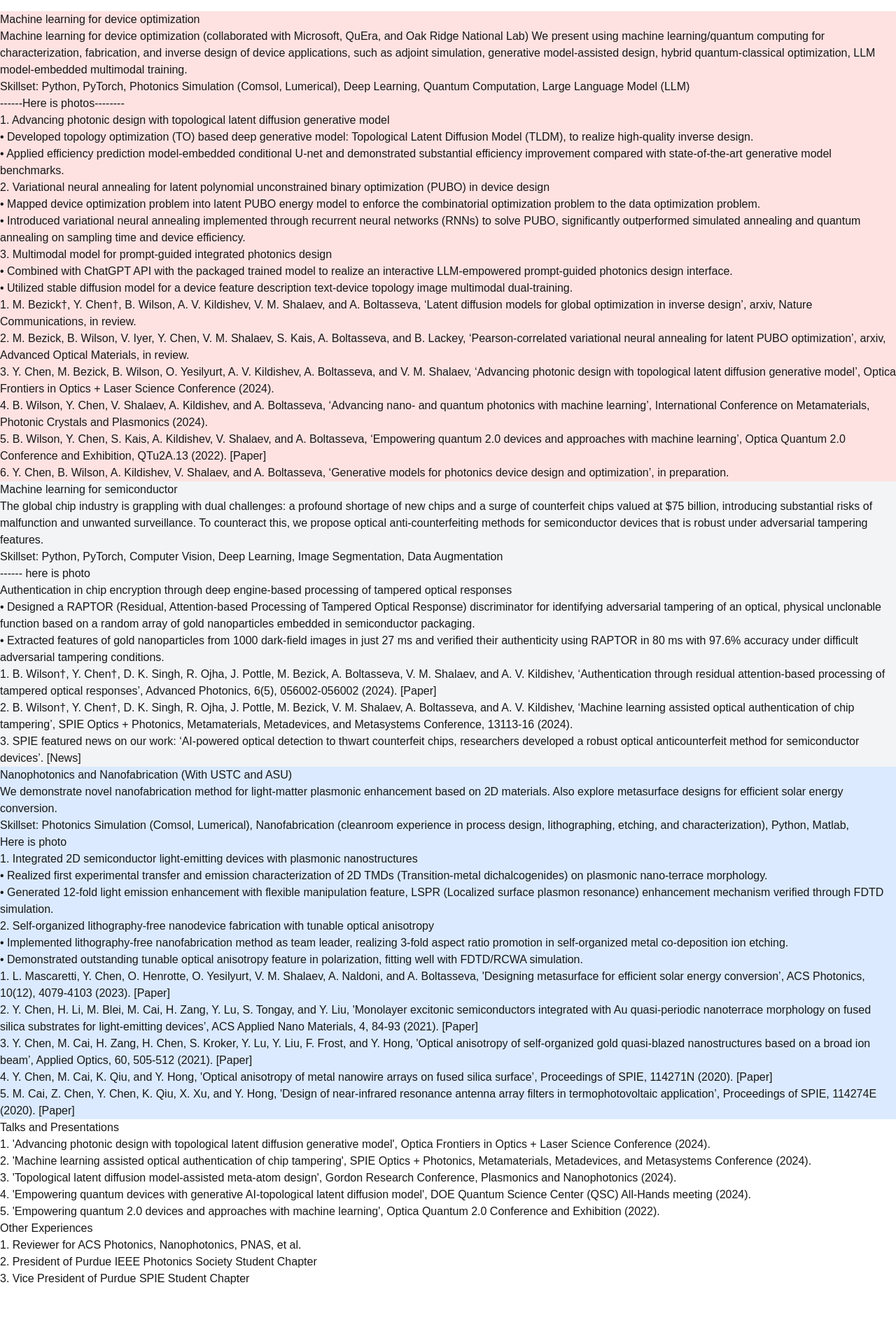
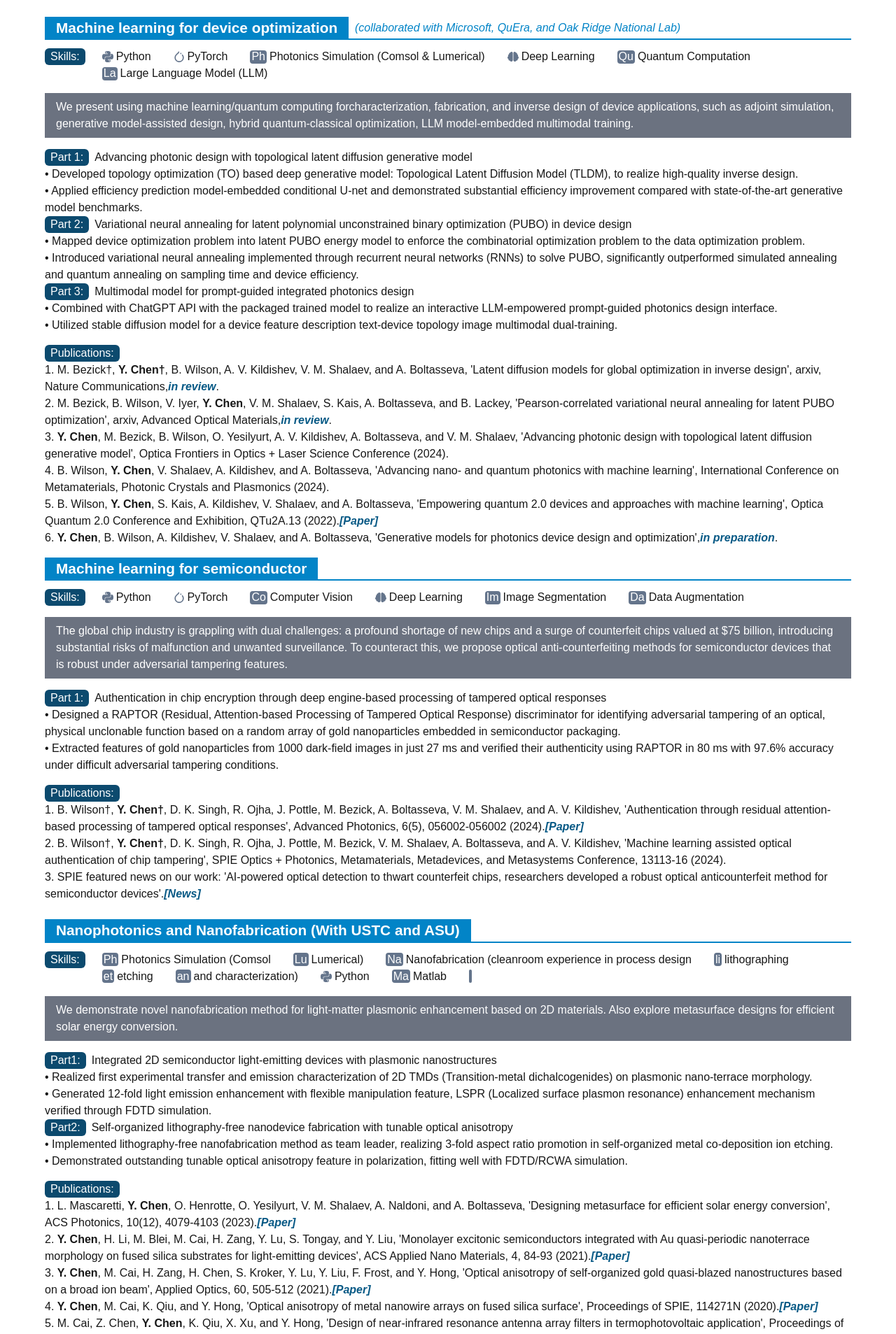
Before and after one commit to chen4114/portfolio, a Next.js app: page /research-experience in a window 1280 px wide. Shown: the part 40-1947 px from the top of the page at 70% size. Before the commit the page ends 1880 px from the top, so only its background shows below. Built offline with nearby package versions, Linux system fonts and the light colour scheme.

Commit message:
update research page

```diff
--- a/app/industrial-experience/page.tsx
+++ b/app/industrial-experience/page.tsx
@@ -104,15 +104,18 @@ const ExperiencePart: React.FC = () => {
                 </div>
               </TitleOne>
 
-              {job.skillset && <div className='flex gap-5'>
-                <div className="block bg-sky-100 h-full">Skills:</div>
+              {job.skillset && <div className='flex  mt-3'>
+                <span className="inline-block bg-sky-900 text-white h-full rounded-md px-2 mr-2">Skills:</span>
+                <TechIcons skills={job.skillset} />
+              </div>}
 
-                <TechIcons skills={job.skillset} />
-                </div>}
+              {job.mentor && <div className='flex mt-2'> <span className="block bg-sky-900 text-white h-full rounded-md px-2 mr-3">Mentor:</span>
 
-              {job.mentor && <div>Mentor: {job.mentor}</div>}
-              {job.manager && <p>Manager: {job.manager}</p>}
-              {job.skillset && <div>Skills: {job.skillset}</div>}
+                <span className='font-[800]'>{job.mentor}</span>
+              </div>}
+              {job.manager && <div className='flex mt-2'> <span className="block bg-sky-900 text-white h-full rounded-md px-2 mr-3">Manager:</span>
+                <span className='font-[800]'>{job.manager}</span>
+              </div>}
               {Object.keys(job.content).map((key, index) => (
                 <div key={index}>
                   <p className='font-[600]'>{key}</p>
--- a/app/research-experience/page.tsx
+++ b/app/research-experience/page.tsx
@@ -1,29 +1,63 @@
+import TechIcons from '@/components/skill-icons'
+import TitleOne from '@/components/title-one'
 import React from 'react'
+
+const paperlineStyle = "font-[800] italic text-sky-800"
 
 const ResearchPage = () => {
   return (
-    <div>
-      <div className='Machine learning for device optimization bg-red-100'>
-        <p>Machine learning for device optimization</p>
+    <div className='px-body1'>
+      <div className='Machine learning for device optimization mt-2'>
+        <TitleOne title={"Machine learning for device optimization"} >
+          <span className='text-sky-600 italic flex pt-1'>
+            &nbsp; (collaborated with Microsoft, QuEra, and Oak Ridge National Lab)
+          </span>
+        </TitleOne>
 
-        <div>
-          Machine learning for device optimization (collaborated with Microsoft, QuEra, and Oak Ridge National Lab)
-          We present using machine learning/quantum computing for characterization, fabrication, and inverse design of device applications, such as adjoint simulation, generative model-assisted design, hybrid quantum-classical optimization, LLM model-embedded multimodal training.
+        <div className='flex  mt-3'>
+          <span className="inline-block bg-sky-900 text-white h-full rounded-md px-2 mr-2">Skills:</span>
+          <TechIcons skills={"Python, PyTorch, Photonics Simulation (Comsol & Lumerical), Deep Learning, Quantum Computation, Large Language Model (LLM)"} />
+        </div>
 
+        <div className='bg-gray-500 text-white px-4 py-2 my-4'>
+          We present using machine learning/quantum computing forcharacterization, fabrication, and inverse design of device applications, such as adjoint simulation, generative model-assisted design, hybrid quantum-classical optimization, LLM model-embedded multimodal training.
+        </div>
+        <div className='parts '>
 
-        </div>
-        <p>Skillset: Python, PyTorch, Photonics Simulation (Comsol, Lumerical), Deep Learning, Quantum Computation, Large Language Model (LLM)</p>
+          <ul className='part1'>
+            <p>
+              <span className="inline-block bg-sky-900 text-white h-full rounded-md px-2 mr-2">Part 1:</span>
+              Advancing photonic design with topological latent diffusion generative model
 
-        <div> ------Here is photos--------</div>
-        <p>1. Advancing photonic design with topological latent diffusion generative model</p>
-        <p>• Developed topology optimization (TO) based deep generative model: Topological Latent Diffusion Model (TLDM), to realize high-quality inverse design.</p>
-        <p>• Applied efficiency prediction model-embedded conditional U-net and demonstrated substantial efficiency improvement compared with state-of-the-art generative model benchmarks.</p>
+            </p>
 
-        <p>2. Variational neural annealing for latent polynomial unconstrained binary optimization (PUBO) in device design</p>
-        <p>• Mapped device optimization problem into latent PUBO energy model to enforce the combinatorial optimization problem to the data optimization problem.</p>
-        <p>• Introduced variational neural annealing implemented through recurrent neural networks (RNNs) to solve PUBO, significantly outperformed simulated annealing and quantum annealing on sampling time and device efficiency.</p>
+            <li>
+              • Developed topology optimization (TO) based deep generative model: Topological Latent Diffusion Model (TLDM), to realize high-quality inverse design.
+            </li>
+            <li>
+              • Applied efficiency prediction model-embedded conditional U-net and demonstrated substantial efficiency improvement compared with state-of-the-art generative model benchmarks.
+            </li>
+          </ul>
+          <ul className='part2'>
+
             <p>
-          3. Multimodal model for prompt-guided integrated photonics design
+              <span className="inline-block bg-sky-900 text-white h-full rounded-md px-2 mr-2">Part 2:</span>
+              Variational neural annealing for latent polynomial unconstrained binary optimization (PUBO) in device design
+            </p>
+
+            <li>
+              • Mapped device optimization problem into latent PUBO energy model to enforce the combinatorial optimization problem to the data optimization problem.
+            </li>
+            <li>
+              • Introduced variational neural annealing implemented through recurrent neural networks (RNNs) to solve PUBO, significantly outperformed simulated annealing and quantum annealing on sampling time and device efficiency.
+            </li>
+          </ul>
+
+          <ul className='part3'>
+            <p>
+              <span className="inline-block bg-sky-900 text-white h-full rounded-md px-2 mr-2">Part 3:</span>
+              Multimodal model for prompt-guided integrated photonics design
+
             </p>
             <p>
               • Combined with ChatGPT API with the packaged trained model to realize an interactive LLM-empowered prompt-guided photonics design interface.
@@ -31,80 +65,127 @@ const ResearchPage = () => {
             <p>
               • Utilized stable diffusion model for a device feature description text-device topology image multimodal dual-training.
             </p>
+          </ul>
 
-        <ul>
+        </div>
+        <ul className='publications mt-4'>
+          <p>
+            <span className="inline-block bg-sky-900 text-white h-full rounded-md px-2 mr-2">Publications:</span>
+          </p>
           <li>
-            1. M. Bezick†, Y. Chen†, B. Wilson, A. V. Kildishev, V. M. Shalaev, and A. Boltasseva, ‘Latent diffusion models for global optimization in inverse design’, arxiv, Nature Communications, in review.
+            1. M. Bezick†, <span className="font-[800]">Y. Chen†</span>, B. Wilson, A. V. Kildishev, V. M. Shalaev, and A. Boltasseva, &apos;Latent diffusion models for global optimization in inverse design&apos;, arxiv, Nature Communications,
+            <span className={`${paperlineStyle}`}>in review</span>.
           </li>
           <li>
-            2. M. Bezick, B. Wilson, V. Iyer, Y. Chen, V. M. Shalaev, S. Kais, A. Boltasseva, and B. Lackey, ‘Pearson-correlated variational neural annealing for latent PUBO optimization’, arxiv, Advanced Optical Materials, in review.
+            2. M. Bezick, B. Wilson, V. Iyer, <span className="font-[800]">Y. Chen</span>, V. M. Shalaev, S. Kais, A. Boltasseva, and B. Lackey, &apos;Pearson-correlated variational neural annealing for latent PUBO optimization&apos;, arxiv, Advanced Optical Materials,
+            <span className={`${paperlineStyle}`}>in review</span>.
 
           </li>
           <li>
-            3. Y. Chen, M. Bezick, B. Wilson, O. Yesilyurt, A. V. Kildishev, A. Boltasseva, and V. M. Shalaev, ‘Advancing photonic design with topological latent diffusion generative model’, Optica Frontiers in Optics + Laser Science Conference (2024).
+            3. <span className="font-[800]">Y. Chen</span>, M. Bezick, B. Wilson, O. Yesilyurt, A. V. Kildishev, A. Boltasseva, and V. M. Shalaev, &apos;Advancing photonic design with topological latent diffusion generative model&apos;, Optica Frontiers in Optics + Laser Science Conference (2024).
 
           </li>
           <li>
-            4. B. Wilson, Y. Chen, V. Shalaev, A. Kildishev, and A. Boltasseva, ‘Advancing nano- and quantum photonics with machine learning’, International Conference on Metamaterials, Photonic Crystals and Plasmonics (2024).
+            4. B. Wilson, <span className="font-[800]">Y. Chen</span>, V. Shalaev, A. Kildishev, and A. Boltasseva, &apos;Advancing nano- and quantum photonics with machine learning&apos;, International Conference on Metamaterials, Photonic Crystals and Plasmonics (2024).
 
           </li>
           <li>
-            5. B. Wilson, Y. Chen, S. Kais, A. Kildishev, V. Shalaev, and A. Boltasseva, ‘Empowering quantum 2.0 devices and approaches with machine learning’, Optica Quantum 2.0 Conference and Exhibition, QTu2A.13 (2022). [Paper]
+            5. B. Wilson, <span className="font-[800]">Y. Chen</span>, S. Kais, A. Kildishev, V. Shalaev, and A. Boltasseva, &apos;Empowering quantum 2.0 devices and approaches with machine learning&apos;, Optica Quantum 2.0 Conference and Exhibition, QTu2A.13 (2022).
+            <a className={`${paperlineStyle}`}
+              href='https://opg.optica.org/abstract.cfm?uri=QUANTUM-2022-QTu2A.13'>
+              [Paper]
+            </a>
 
           </li>
           <li>
-            6. Y. Chen, B. Wilson, A. Kildishev, V. Shalaev, and A. Boltasseva, ‘Generative models for photonics device design and optimization’, in preparation.
+
+            6. <span className="font-[800]">Y. Chen</span>, B. Wilson, A. Kildishev, V. Shalaev, and A. Boltasseva, &apos;Generative models for photonics device design and optimization&apos;,
+            <span className={`${paperlineStyle} `}>in preparation</span>.
 
           </li>
         </ul>
 
       </div>
-      <div className='Machine learning for semiconductor  bg-gray-100'>
-        <p>Machine learning for semiconductor</p>
-        <p>
+      <div className='Machine learning for semiconductor  mt-4'>
+
+        <TitleOne title={"Machine learning for semiconductor"} />
+
+        <div className='flex  mt-3'>
+          <span className="block bg-sky-900 text-white h-full rounded-md px-2 mr-2">Skills:</span>
+          <TechIcons skills={"Python, PyTorch, Computer Vision, Deep Learning, Image Segmentation, Data Augmentation"} />
+        </div>
+
+        <div className='bg-gray-500 text-white px-4 py-2 my-4'>
           The global chip industry is grappling with dual challenges: a profound shortage of new chips and a surge of counterfeit chips valued at $75 billion, introducing substantial risks of malfunction and unwanted surveillance. To counteract this, we propose optical anti-counterfeiting methods for semiconductor devices that is robust under adversarial tampering features.
 
+        </div>
+
+        <ul>
+          <p>
+            <span className="inline-block bg-sky-900 text-white h-full rounded-md px-2 mr-2">Part 1:</span>
+            Authentication in chip encryption through deep engine-based processing of tampered optical responses
           </p>
-        <p>
-          Skillset: Python, PyTorch, Computer Vision, Deep Learning, Image Segmentation, Data Augmentation
-        </p>
-        <div>------ here is photo</div>
-        <p>Authentication in chip encryption through deep engine-based processing of tampered optical responses</p>
-
           <p>
             • Designed a RAPTOR (Residual, Attention-based Processing of Tampered Optical Response) discriminator for identifying adversarial tampering of an optical, physical unclonable function based on a random array of gold nanoparticles embedded in semiconductor packaging.
           </p>
           <p>
             • Extracted features of gold nanoparticles from 1000 dark-field images in just 27 ms and verified their authenticity using RAPTOR in 80 ms with 97.6% accuracy under difficult adversarial tampering conditions.
+          </p>
+        </ul>
+
+
+
+        <ul className='publications mt-4'>
+          <p>
+            <span className="inline-block bg-sky-900 text-white h-full rounded-md px-2 mr-2">Publications:</span>
 
           </p>
-        <ul>
           <li>
-            1. B. Wilson†, Y. Chen†, D. K. Singh, R. Ojha, J. Pottle, M. Bezick, A. Boltasseva, V. M. Shalaev, and A. V. Kildishev, ‘Authentication through residual attention-based processing of tampered optical responses’, Advanced Photonics, 6(5), 056002-056002 (2024). [Paper]
+            1. B. Wilson†, <span className="font-[800]">Y. Chen†</span>, D. K. Singh, R. Ojha, J. Pottle, M. Bezick, A. Boltasseva, V. M. Shalaev, and A. V. Kildishev, &apos;Authentication through residual attention-based processing of tampered optical responses&apos;, <span className=''>Advanced Photonics</span>, 6(5), 056002-056002 (2024).
+
+            <a className={`${paperlineStyle}`}
+              href='https://www.spiedigitallibrary.org/journals/advanced-photonics/volume-6/issue-05/056002/Authentication-through-residual-attention-based-processing-of-tampered-optical-responses/10.1117/1.AP.6.5.056002.full?tab=ArticleLink'>
+              [Paper]
+            </a>
+
 
           </li>
           <li>
-            2. B. Wilson†, Y. Chen†, D. K. Singh, R. Ojha, J. Pottle, M. Bezick, V. M. Shalaev, A. Boltasseva, and A. V. Kildishev, ‘Machine learning assisted optical authentication of chip tampering’, SPIE Optics + Photonics, Metamaterials, Metadevices, and Metasystems Conference, 13113-16 (2024).
+            2. B. Wilson†, <span className="font-[800]">Y. Chen†</span>, D. K. Singh, R. Ojha, J. Pottle, M. Bezick, V. M. Shalaev, A. Boltasseva, and A. V. Kildishev, &apos;Machine learning assisted optical authentication of chip tampering&apos;, SPIE Optics + Photonics, Metamaterials, Metadevices, and Metasystems Conference, 13113-16 (2024).
 
           </li>
           <li>
-            3. SPIE featured news on our work: ‘AI-powered optical detection to thwart counterfeit chips, researchers developed a robust optical anticounterfeit method for semiconductor devices’. [News]
-
+            3. SPIE featured news on our work: &apos;AI-powered optical detection to thwart counterfeit chips, researchers developed a robust optical anticounterfeit method for semiconductor devices&apos;.
+            <a className={`${paperlineStyle}`}
+              href='https://spie.org/news/ai-powered-optical-detection-to-thwart-counterfeit-chips#_=_'>
+              [News]
+            </a>
           </li>
         </ul>
       </div>
-      <div className=' Nanophotonics and Nanofabrication (With USTC and ASU) bg-blue-100'>
-        <p>Nanophotonics and Nanofabrication (With USTC and ASU)</p>
+      <div className=' Nanophotonics and Nanofabrication (With USTC and ASU) mt-6'>
+
+
+
+        <TitleOne title={"Nanophotonics and Nanofabrication (With USTC and ASU)"} />
+
+        <div className='flex  mt-3'>
+          <span className="block bg-sky-900 text-white h-full rounded-md px-2 mr-2">Skills:</span>
+          <TechIcons skills={"Photonics Simulation (Comsol, Lumerical), Nanofabrication (cleanroom experience in process design, lithographing, etching, and characterization), Python, Matlab,"} />
+        </div>
+
+        <div className='bg-gray-500 text-white px-4 py-2 my-4'>
+          We demonstrate novel nanofabrication method for light-matter plasmonic enhancement based on 2D materials. Also explore metasurface designs for efficient solar energy conversion.
+
+        </div>
+
+        <ul>
           <p>
-          We demonstrate novel nanofabrication method for light-matter plasmonic enhancement based on 2D materials. Also explore metasurface designs for efficient solar energy conversion.
+            <span className="inline-block bg-sky-900 text-white h-full rounded-md px-2 mr-2">Part1:</span>
+            Integrated 2D semiconductor light-emitting devices with plasmonic nanostructures
+
           </p>
-        <p>
-          Skillset: Photonics Simulation (Comsol, Lumerical), Nanofabrication (cleanroom experience in process design, lithographing, etching, and characterization), Python, Matlab,
-        </p>
-        <div>Here is photo</div>
-        <ul>
           <li>
-            1. Integrated 2D semiconductor light-emitting devices with plasmonic nanostructures
           </li>
           <li>
             • Realized first experimental transfer and emission characterization of 2D TMDs (Transition-metal dichalcogenides) on plasmonic nano-terrace morphology.
@@ -114,9 +195,12 @@ const ResearchPage = () => {
           </li>
         </ul>
         <ul>
-          <li>
-            2. Self-organized lithography-free nanodevice fabrication with tunable optical anisotropy
-          </li>
+          <p>
+            <span className="inline-block bg-sky-900 text-white h-full rounded-md px-2 mr-2">Part2:</span>
+            Self-organized lithography-free nanodevice fabrication with tunable optical anisotropy
+
+          </p>
+
           <li>
             • Implemented lithography-free nanofabrication method as team leader, realizing 3-fold aspect ratio promotion in self-organized metal co-deposition ion etching.
           </li>
@@ -124,21 +208,46 @@ const ResearchPage = () => {
             • Demonstrated outstanding tunable optical anisotropy feature in polarization, fitting well with FDTD/RCWA simulation.
           </li>
         </ul>
-        <ul className='pulications'>
-          <li>1. L. Mascaretti, Y. Chen, O. Henrotte, O. Yesilyurt, V. M. Shalaev, A. Naldoni, and A. Boltasseva, &apos;Designing metasurface for efficient solar energy conversion’, ACS Photonics, 10(12), 4079-4103 (2023). [Paper]
+        <ul className='publications mt-4'>
+          <p>
+            <span className="inline-block bg-sky-900 text-white h-full rounded-md px-2 mr-2">Publications:</span>
+
+          </p>
+          <li>1. L. Mascaretti, <span className="font-[800]">Y. Chen</span>, O. Henrotte, O. Yesilyurt, V. M. Shalaev, A. Naldoni, and A. Boltasseva, &apos;Designing metasurface for efficient solar energy conversion&apos;, ACS Photonics, 10(12), 4079-4103 (2023).
+            <a className={`${paperlineStyle}`}
+              href='https://pubs.acs.org/doi/full/10.1021/acsphotonics.3c01013'>
+              [Paper]
+            </a>
           </li>
-          <li>2. Y. Chen, H. Li, M. Blei, M. Cai, H. Zang, Y. Lu, S. Tongay, and Y. Liu, &apos;Monolayer excitonic semiconductors integrated with Au quasi-periodic nanoterrace morphology on fused silica substrates for light-emitting devices’, ACS Applied Nano Materials, 4, 84-93 (2021). [Paper]
+          <li>2. <span className="font-[800]">Y. Chen</span>, H. Li, M. Blei, M. Cai, H. Zang, Y. Lu, S. Tongay, and Y. Liu, &apos;Monolayer excitonic semiconductors integrated with Au quasi-periodic nanoterrace morphology on fused silica substrates for light-emitting devices&apos;, ACS Applied Nano Materials, 4, 84-93 (2021).
+            <a className={`${paperlineStyle}`}
+              href='https://pubs.acs.org/doi/10.1021/acsanm.0c02386'>
+              [Paper]
+            </a>
           </li>
-          <li>3. Y. Chen, M. Cai, H. Zang, H. Chen, S. Kroker, Y. Lu, Y. Liu, F. Frost, and Y. Hong, &apos;Optical anisotropy of self-organized gold quasi-blazed nanostructures based on a broad ion beam’, Applied Optics, 60, 505-512 (2021). [Paper]
+          <li>3. <span className="font-[800]">Y. Chen</span>, M. Cai, H. Zang, H. Chen, S. Kroker, Y. Lu, Y. Liu, F. Frost, and Y. Hong, &apos;Optical anisotropy of self-organized gold quasi-blazed nanostructures based on a broad ion beam&apos;, Applied Optics, 60, 505-512 (2021).
+            <a className={`${paperlineStyle}`}
+              href='https://doi.org/10.1364/AO.412631'>
+              [Paper]
+            </a>
           </li>
-          <li>4. Y. Chen, M. Cai, K. Qiu, and Y. Hong, &apos;Optical anisotropy of metal nanowire arrays on fused silica surface’, Proceedings of SPIE, 114271N (2020). [Paper]
+          <li>4. <span className="font-[800]">Y. Chen</span>, M. Cai, K. Qiu, and Y. Hong, &apos;Optical anisotropy of metal nanowire arrays on fused silica surface&apos;, Proceedings of SPIE, 114271N (2020).
+            <a className={`${paperlineStyle}`}
+              href='https://doi.org/10.1117/12.2551664'>
+              [Paper]
+            </a>
           </li>
-          <li>5. M. Cai, Z. Chen, Y. Chen, K. Qiu, X. Xu, and Y. Hong, &apos;Design of near-infrared resonance antenna array filters in termophotovoltaic application’, Proceedings of SPIE, 114274E (2020). [Paper]
+          <li>5. M. Cai, Z. Chen, <span className="font-[800]">Y. Chen</span>, K. Qiu, X. Xu, and Y. Hong, &apos;Design of near-infrared resonance antenna array filters in termophotovoltaic application&apos;, Proceedings of SPIE, 114274E (2020).
+            <a className={`${paperlineStyle}`}
+              href='https://doi.org/10.1117/12.2553233'>
+              [Paper]
+            </a>
           </li>
         </ul>
       </div>
-      <div className='Talks and Presentations'>
-        <p>Talks and Presentations</p>
+      <div className='Talks and Presentations mt-6'>
+        <TitleOne title={"Talks and Presentations"} />
+
         <ul>
           <li>
             1. &apos;Advancing photonic design with topological latent diffusion generative model&apos;, Optica Frontiers in Optics + Laser Science Conference (2024).
@@ -158,10 +267,10 @@ const ResearchPage = () => {
         </ul>
       </div>
 
-      <div className='Other Experiences'>
-        <p>
-          Other Experiences
-        </p>
+      <div className='Other Experiences mt-6'>
+
+        <TitleOne title={"Other Experiences"} />
+
         <ul>
           <li>
             1. Reviewer for ACS Photonics, Nanophotonics, PNAS, et al.
```
Also changed, not shown: app/research-experience/index.module.css (added). Lines whose indentation alone changed are shown as unchanged.
